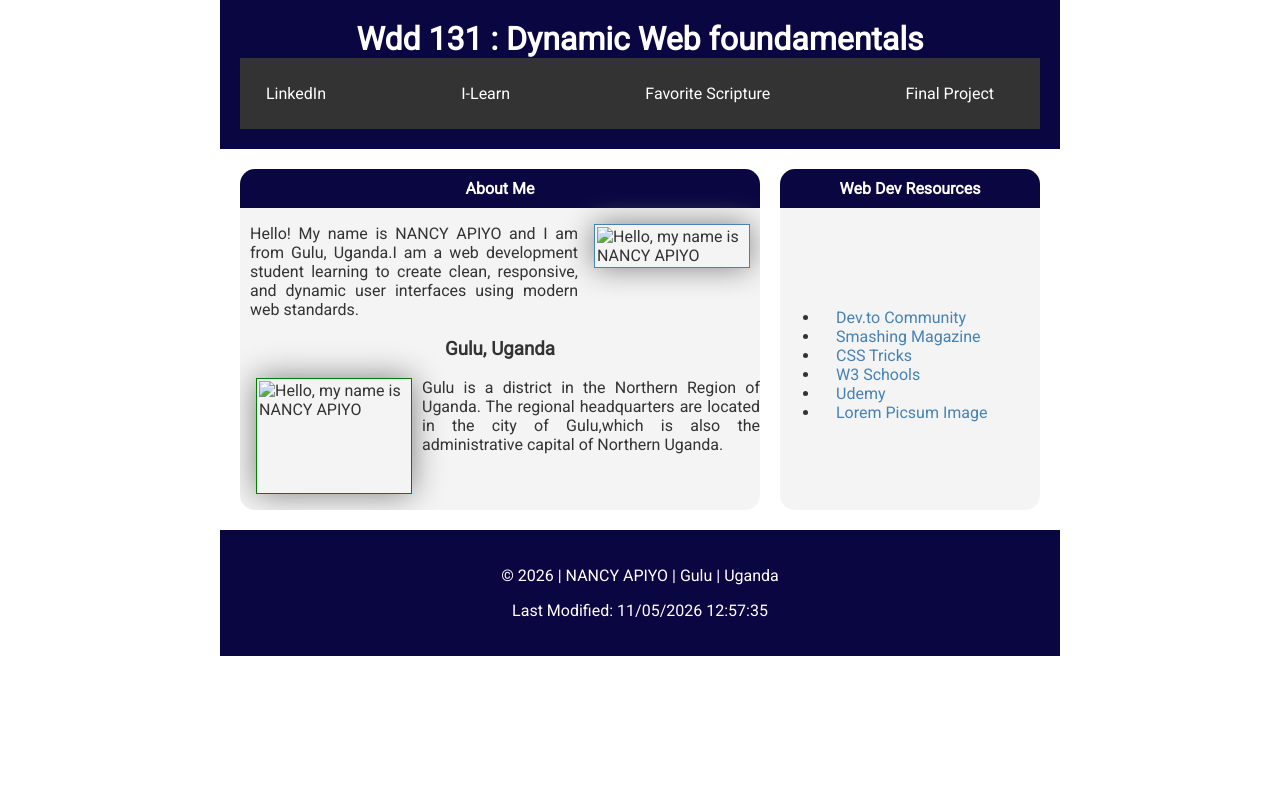
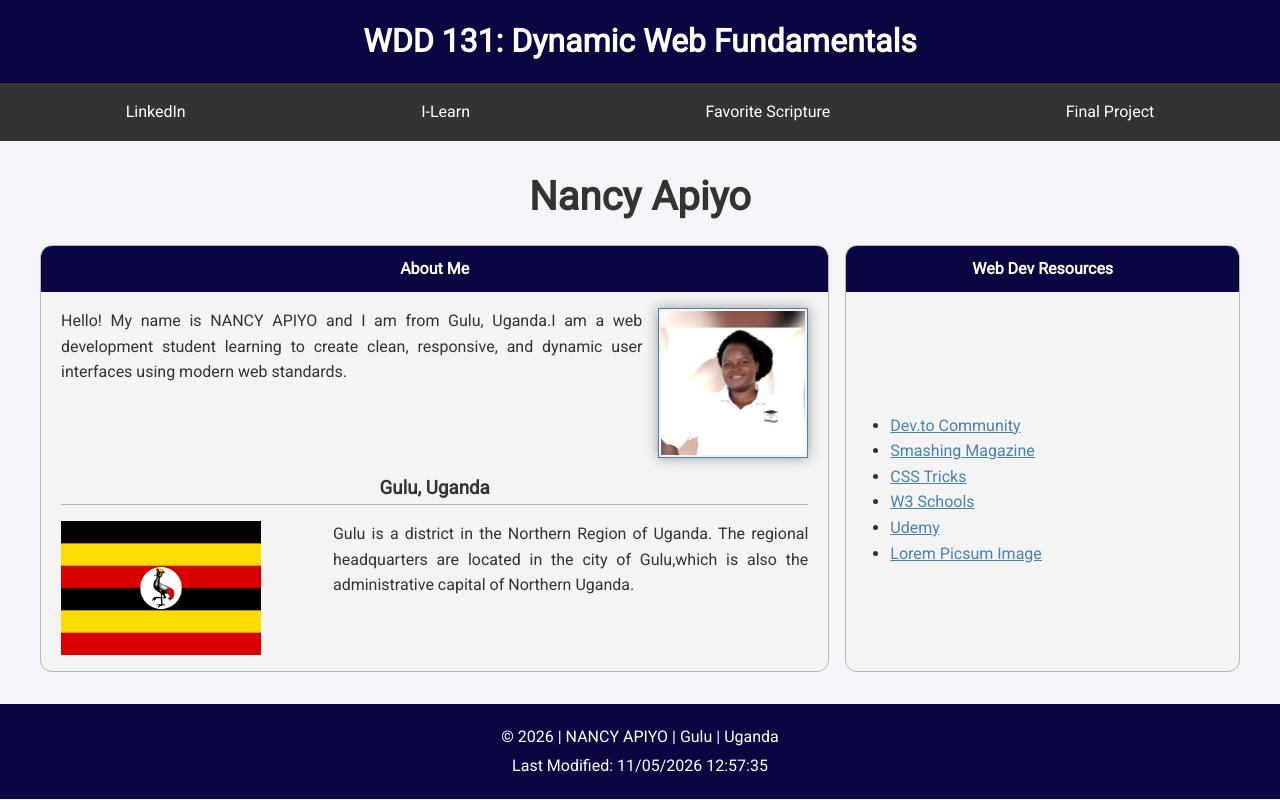
Before and after one commit to nancyapiyo/wdd131, a plain HTML site: page index.html in a window 1280 px wide. Drawn offline with Linux system fonts and the light colour scheme.

Commit message:
changes made

```diff
--- a/index.html
+++ b/index.html
@@ -15,8 +15,8 @@
 </head>
 
 <body>
-    <header>
-        <h1>Wdd 131 : Dynamic Web foundamentals</h1>
+    <header class="site-header">
+        <h1>WDD 131: Dynamic Web Fundamentals</h1>
         <nav>
             <ul>
                 <li><a href="www.linkedin.com/in/david-udo-J">LinkedIn</a></li>
@@ -27,17 +27,18 @@
         </nav>
     </header>
     <main>
+        <h2 class="page-title">Nancy Apiyo</h2>
         <section class="card">
             <header>
                 <h4>About Me</h4>
             </header>
             <div>
-                <img class="profile" src="images/profile.JPG" alt="Hello, my name is NANCY APIYO" width="200">
+                <img class="profile" src="image/profil.jpg" alt="Portrait of Nancy Apiyo" width="200">
                 <p>Hello! My name is NANCY APIYO and I am from Gulu, Uganda.I am a web development student learning to create clean, responsive, and dynamic user interfaces using modern web standards.</p>
             </div>
             <div class="subsection">
                 <h3>Gulu, Uganda</h3>
-                <img class="flag" src="images/flag.png" alt="Hello, my name is NANCY APIYO" width="200">
+                <img src="image/flag.png" alt="uganda flag" width="200" >
                 <p>Gulu is a district in the Northern Region of Uganda. The regional headquarters are located in the city of Gulu,which is also the administrative capital of Northern Uganda.</p>
             </div>
         </section>
--- a/styles/base.css
+++ b/styles/base.css
@@ -1,133 +1,193 @@
-body {
-    max-width: 840px;
-    font-family: 'Roboto', sans-serif;
-    margin: 0 auto;
-    padding: 0;
-    line: heigh 1.3em;;
-    background - color: #f4f4f9;
-    color: #333;
+* {
+    box-sizing: border-box;
 }
 
-header {
+body {
+    margin: 0;
+    background-color: #f4f4f9;
+    color: #333;
+    font-family: 'Roboto', sans-serif;
+    line-height: 1.6;
+}
+
+.site-header {
     background-color: #090641;
     color: #fff;
-    text-align:center;
-    padding: 20px;
+    text-align: center;
 }
 
-header h1 {
+.site-header h1 {
     margin: 0;
+    padding: 1rem;
+    font-size: clamp(1.25rem, 3vw, 2rem);
 }
 
 nav ul {
     display: flex;
-    list-style-type: none;
-    padding: 10px;
-    justify-content: space-between;
+    justify-content: space-around;
     align-items: center;
+    gap: 1rem;
     margin: 0;
+    padding: 0.25rem 1rem;
     background-color: #333;
+    list-style: none;
 }
 
-nav ul li {
-    display: inline;
-    margin-right: 20px;
+nav a {
+    display: block;
+    padding: 0.75rem 1rem;
+    color: #fff;
+    text-decoration: none;
 }
 
-nav ul li a {
-    display: block;
-    text-align: center;
-    text-decoration: none;
-    color: #fff;
-    list-style: none;
-    padding: 1rem;
-}
-
-nav ul li a:hover {
+nav a:hover,
+nav a:focus-visible {
     text-decoration: overline;
 }
 
 main {
     display: grid;
-    grid-template-columns: 2fr 1fr;
-    gap: 20px;
-    padding: 20px;
+    grid-template-columns: minmax(0, 2fr) minmax(260px, 1fr);
+    gap: 1rem;
+    width: min(100% - 2rem, 1200px);
+    margin: 0 auto;
+    padding: 1rem 0 2rem;
+}
+
+.page-title {
+    grid-column: 1 / -1;
+    margin: 0.5rem 0 0;
+    text-align: center;
+    font-size: clamp(1.75rem, 4vw, 2.5rem);
 }
 
 .card {
+    display: flex;
+    flex-direction: column;
+    overflow: hidden;
+    border: 1px solid #b8b8b8;
+    border-radius: 0.75rem;
     background-color: #f4f4f4;
-    padding: 0px;
-    border-radius: 15px;
-    overflow: hidden;
 }
 
-.card header {
+.card > header {
+    padding: 0.65rem 1rem;
     background-color: #090641;
-    /* Change the color as per your preference */
     color: #fff;
-    padding: 10px;
-    margin-bottom: 10px;
+    text-align: center;
 }
 
 .card h4 {
-    text-align: center;
-    margin-top: 0%;
-    margin-bottom: 0%;
-    padding-top: 0%;
-    padding-left: 0%;
-    padding-right: 0%;
+    margin: 0;
+}
 
+.card > div:first-of-type {
+    padding: 1rem 1.25rem 0;
 }
+
 .card p {
-    margin-left: 10px;
+    margin: 0 0 1rem;
     text-align: justify;
 }
 
 .profile {
-    width: 150px;
+    float: right;
+    width: min(30%, 150px);
     height: auto;
+    margin: 0 0 1rem 1rem;
     border: 1px solid steelblue;
     padding: 2px;
-    box-shadow: 0 0 30px gray;
-    float: right;
-    margin: 0 0 1rem 1rem;
-    margin-right: 10px;
+    box-shadow: 0 0 12px #999;
+}
+
+.subsection {
+    display: grid;
+    grid-template-columns: minmax(120px, 0.7fr) minmax(0, 1.3fr);
+    gap: 1rem;
+    clear: both;
+    padding: 0 1.25rem 1rem;
+}
+
+.subsection h3 {
+    grid-column: 1 / -1;
+    margin: 0;
+    border-bottom: 1px solid #b8b8b8;
+    text-align: center;
+}
+
+.subsection p {
+    margin: 0;
 }
 
 .flag {
-    width: 150px;
-    height: 110px;
-    border: 1px solid green;
+    width: 100%;
+    height: auto;
+    border: 1px solid #b8b8b8;
     padding: 2px;
-    box-shadow: 0 0 30px gray;
-    float: left;
-    margin: 0 0 1rem 1rem;
-    margin-right: 10px;
-}
-
-.subsection h3 {
-    position: relative;
-    text-align: center;
 }
 
 .subsection2 {
-    margin-top: 100px;
+    display: flex;
+    flex: 1;
+    min-height: 18rem;
+    align-items: center;
+    padding: 1.5rem;
 }
 
-footer {
-    background-color: #090641;
-    color: #fff;
-    padding: 20px;
-    text-align: center;
+.subsection2 ul {
+    margin: 0;
+    padding-left: 1.5rem;
 }
 
 .subsection2 ul li a {
-    text-decoration: none;
     color: steelblue;
-    list-style: none;
-    padding: 1rem;
 }
 
 .subsection2 ul li a:hover {
     text-decoration: underline;
 }
+
+footer {
+    padding: 1rem;
+    background-color: #090641;
+    color: #fff;
+    text-align: center;
+}
+
+footer p {
+    margin: 0.25rem;
+}
+
+@media (max-width: 700px) {
+    main {
+        grid-template-columns: 1fr;
+        width: min(100% - 1.5rem, 600px);
+    }
+
+    .page-title {
+        grid-column: 1;
+    }
+
+    nav ul {
+        flex-wrap: wrap;
+        gap: 0;
+    }
+
+    nav a {
+        padding: 0.6rem;
+    }
+}
+
+@media (max-width: 420px) {
+    .subsection {
+        grid-template-columns: 1fr;
+    }
+
+    .subsection h3 {
+        grid-column: 1;
+    }
+
+    .flag {
+        max-width: 180px;
+    }
+}
```
Also changed, not shown: image/flag.png (added).
